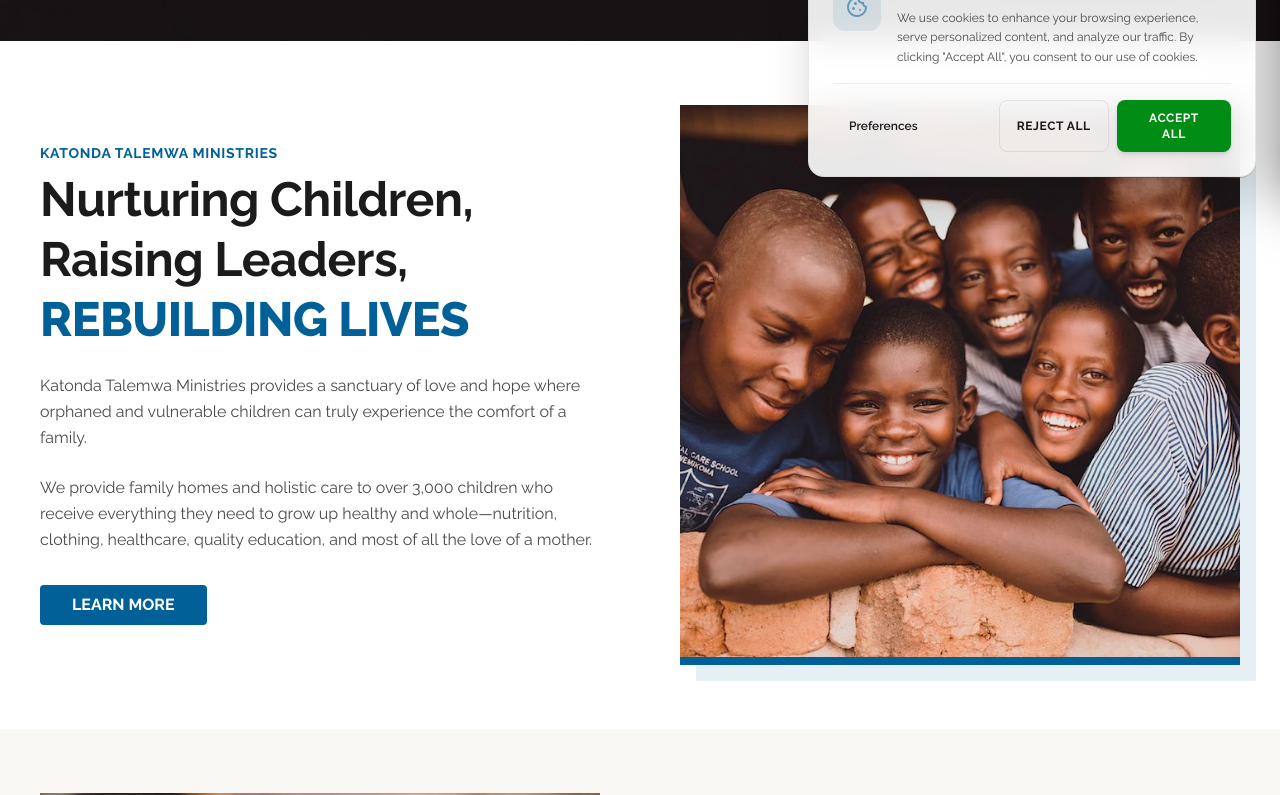
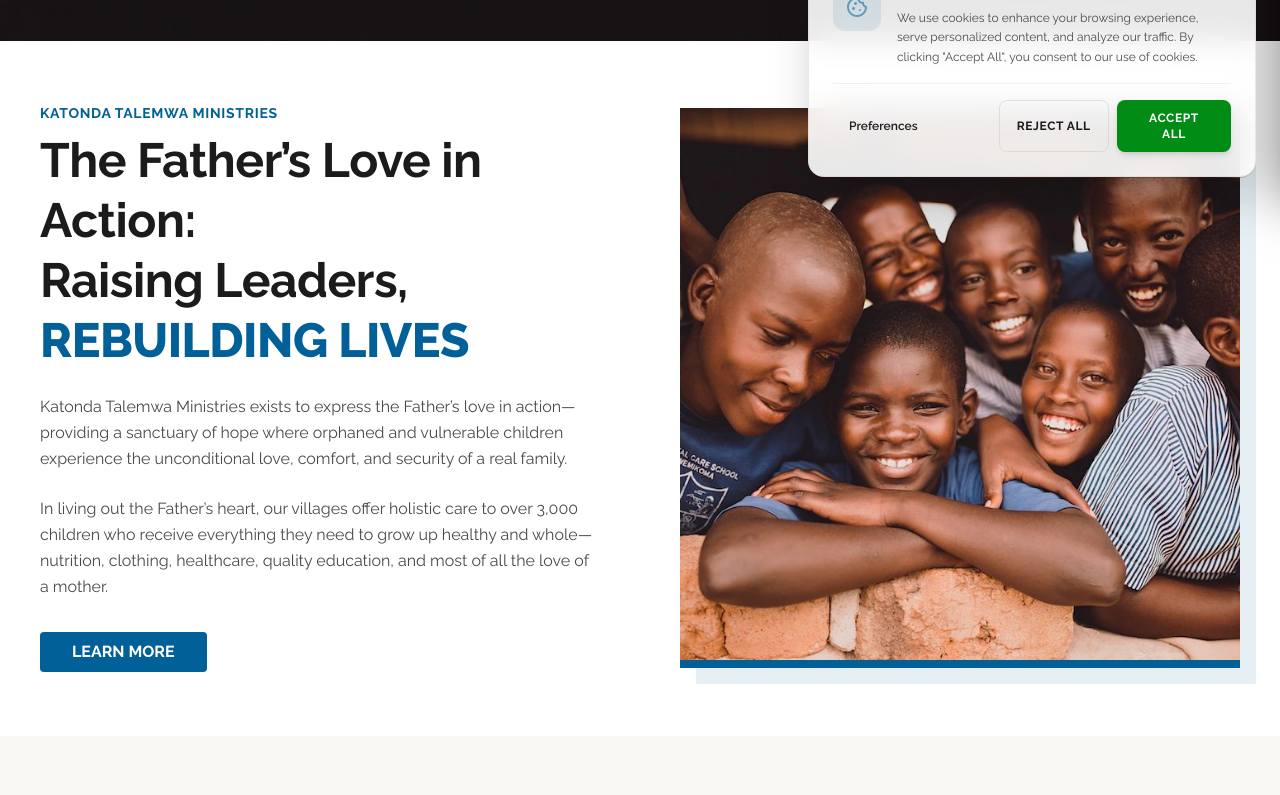
Before and after one commit to IanVikta/katonda-talemwa-ministries, a React (Vite) app in the folder watoto-website/: page / in a window 1280 px wide. Shown: the part 599-1394 px from the top of the page. Built offline with nearby package versions, Linux system fonts and the light colour scheme.

Commit message:
Refactor homepage headline and subtext to portray The Father's Love in Action

```diff
--- a/watoto-website/src/pages/HomePage.tsx
+++ b/watoto-website/src/pages/HomePage.tsx
@@ -51,15 +51,15 @@ export default function HomePage() {
           <div className="order-2 md:order-1">
             <span className="text-primary font-bold text-label-bold uppercase tracking-wider mb-2 block">Katonda Talemwa Ministries</span>
             <h2 className="font-headline text-headline-lg mb-6 leading-tight">
-              Nurturing Children,
+              The Father’s Love in Action:
               <br />
               Raising Leaders, <span className="text-trust-blue font-extrabold uppercase">Rebuilding Lives</span>
             </h2>
             <p className="text-on-surface-variant mb-6 leading-relaxed">
-              Katonda Talemwa Ministries provides a sanctuary of love and hope where orphaned and vulnerable children can truly experience the comfort of a family.
+              Katonda Talemwa Ministries exists to express the Father’s love in action—providing a sanctuary of hope where orphaned and vulnerable children experience the unconditional love, comfort, and security of a real family.
             </p>
             <p className="text-on-surface-variant mb-8 leading-relaxed">
-              We provide family homes and holistic care to over 3,000 children who receive everything they need to grow up healthy and whole—nutrition, clothing, healthcare, quality education, and most of all the love of a mother.
+              In living out the Father’s heart, our villages offer holistic care to over 3,000 children who receive everything they need to grow up healthy and whole—nutrition, clothing, healthcare, quality education, and most of all the love of a mother.
             </p>
             <Link
               to="/katonda-villages"
```
